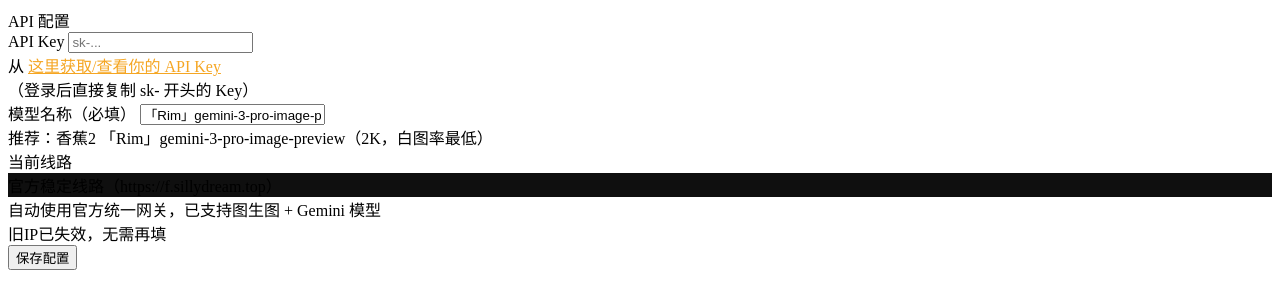
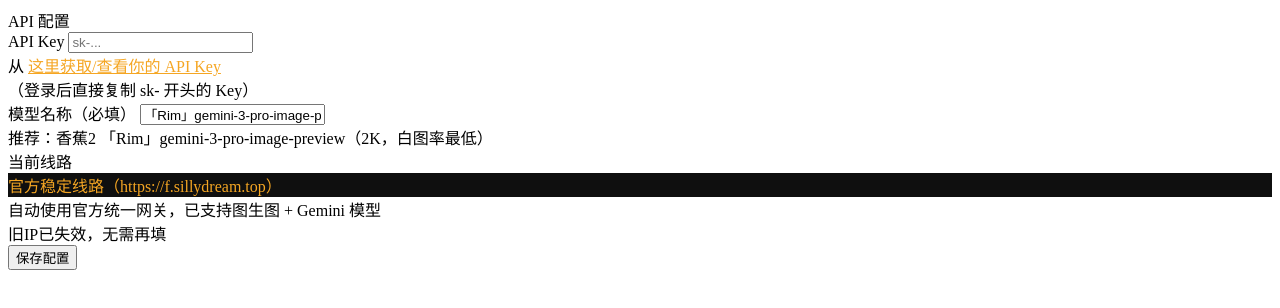
Before and after one commit to xusiqun01-lab/NanoBanana2-AI, a website: page index.html in a window 1280 px wide. Drawn offline with Linux system fonts and the light colour scheme.

Commit message:
Update index.html

```diff
--- a/index.html
+++ b/index.html
@@ -22,7 +22,7 @@
 
         <div class="form-group">
             <label class="form-label">当前线路</label>
-            <div class="form-input" style="background: #0f0f0f; border-color: #333;">
+            <div class="form-input" style="background: #0f0f0f; border-color: #333; color: #f5a623;">
                 官方稳定线路（https://f.sillydream.top）
             </div>
             <div class="help-text">
```
